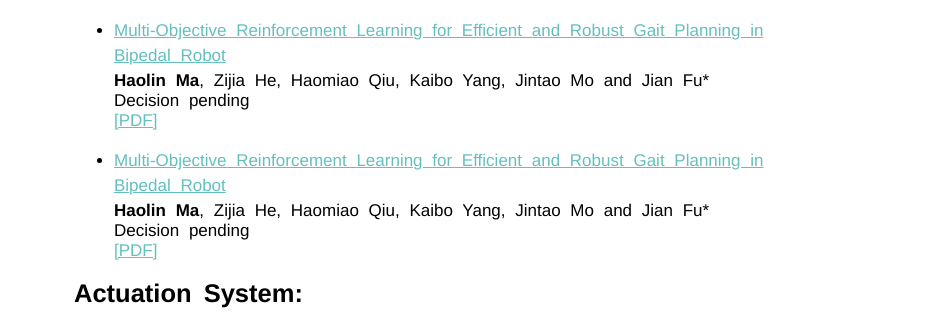
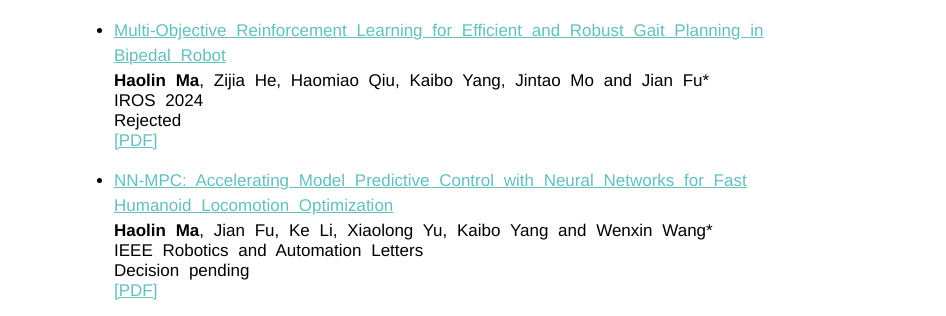
Before and after one commit to sm-1z/haolinMA.github.io, a plain HTML site: page paper.html in a window 1280 px wide. Shown: the part 307-623 px from the top of the page, 334-1280 px from the left. Drawn offline with Linux system fonts and the light colour scheme.

Commit message:
Update paper.html

```diff
--- a/paper.html
+++ b/paper.html
@@ -55,13 +55,15 @@
     <ul>
         <li><a href="./files/papers/Publication%20by%20Haolin%20MA-Multi-Objective%20Reinforcement%20Learning%20for%20Efficient%20and%20Robust.pdf">Multi-Objective Reinforcement Learning for Efficient and Robust Gait Planning in Bipedal Robot</a>
             <p><b>Haolin Ma</b>, Zijia He, Haomiao Qiu, Kaibo Yang, Jintao Mo and Jian Fu*</p>
-            <p>Decision pending</p>
+            <p>IROS 2024</p>
+            <p>Rejected</p>
             <p><a href="./files/papers/Publication%20by%20Haolin%20MA-Multi-Objective%20Reinforcement%20Learning%20for%20Efficient%20and%20Robust.pdf">[PDF]</a></p>
         </li>
-        <li><a href="./files/papers/Publication%20by%20Haolin%20MA-Multi-Objective%20Reinforcement%20Learning%20for%20Efficient%20and%20Robust.pdf">Multi-Objective Reinforcement Learning for Efficient and Robust Gait Planning in Bipedal Robot</a>
-            <p><b>Haolin Ma</b>, Zijia He, Haomiao Qiu, Kaibo Yang, Jintao Mo and Jian Fu*</p>
+        <li><a href="./files/papers/RA-L%20Draft%20V2.pdf">NN-MPC: Accelerating Model Predictive Control with Neural Networks for Fast Humanoid Locomotion Optimization</a>
+            <p><b>Haolin Ma</b>, Jian Fu, Ke Li, Xiaolong Yu, Kaibo Yang and Wenxin Wang*</p>
+            <p>IEEE Robotics and Automation Letters</p>
             <p>Decision pending</p>
-            <p><a href="./files/papers/Publication%20by%20Haolin%20MA-Multi-Objective%20Reinforcement%20Learning%20for%20Efficient%20and%20Robust.pdf">[PDF]</a></p>
+            <p><a href="./files/papers/RA-L%20Draft%20V2.pdf">[PDF]</a></p>
         </li>
     </ul>
     <h2>Actuation System:</h2>
```
